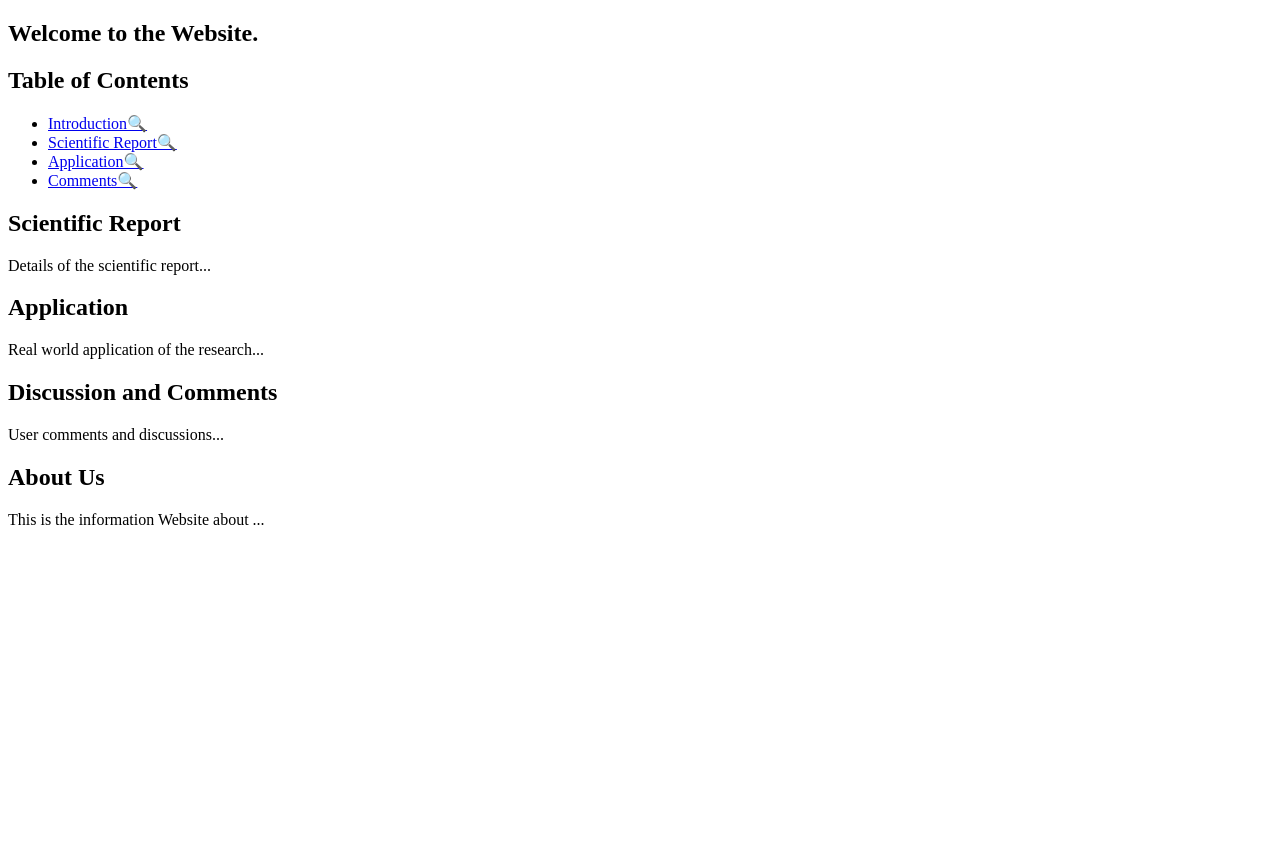
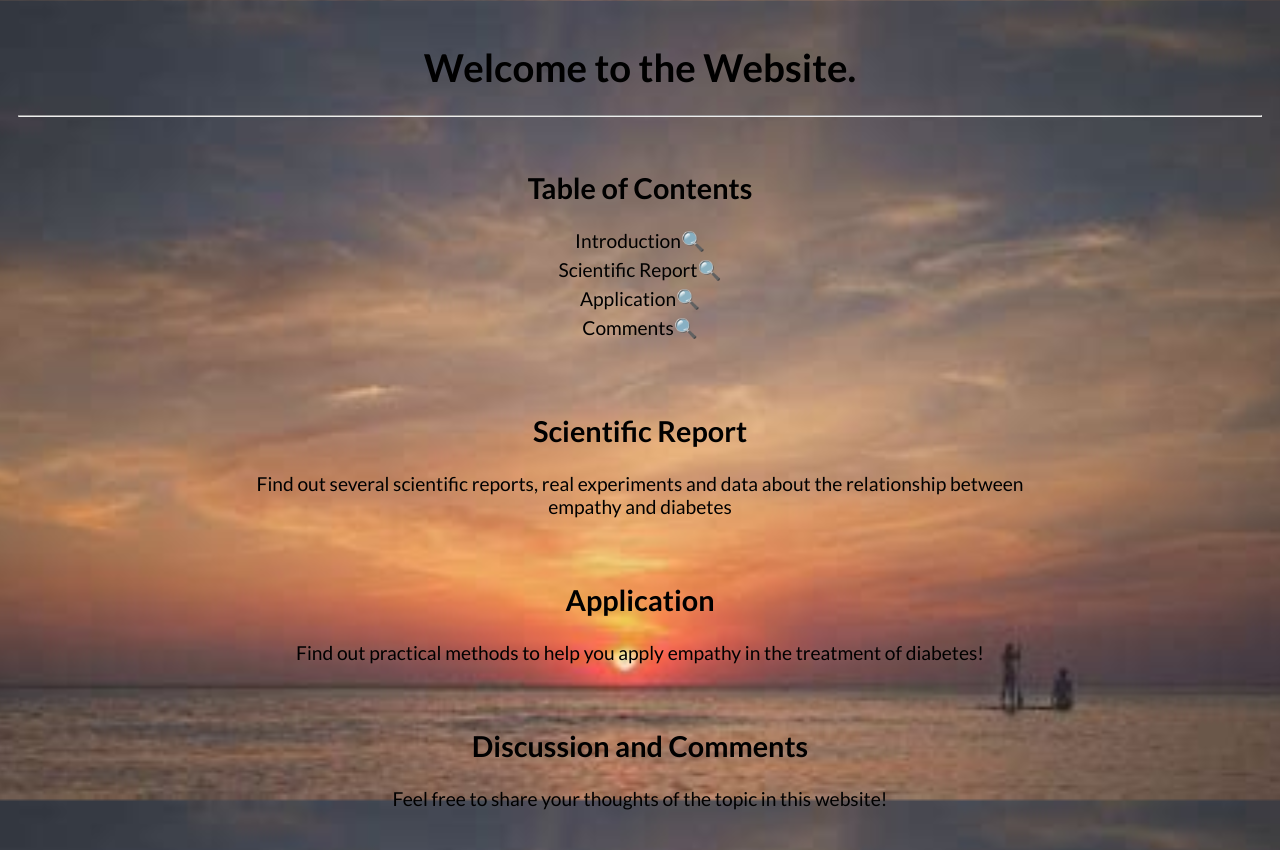
Before and after one commit to SergeSu111/PaperWebsite, a plain HTML site: page public/index.html in a window 1280 px wide. Before the commit the page ends 800 px from the top, so only its background shows below. Drawn offline with Linux system fonts and the light colour scheme; a web font is replaced by a local one.

Commit message:
finished the first page html and css

```diff
--- /dev/null
+++ b/index.css
@@ -0,0 +1,82 @@
+
+
+header
+{
+
+    padding: 10px;
+    text-align: center;
+}
+
+main
+{
+
+    max-width: 800px;
+    margin: auto;
+}
+
+aside, section, footer {
+    margin-bottom: 20px;
+}
+
+aside {
+    padding: 10px;
+    text-align: center;
+}
+
+aside ul {
+    list-style: none;
+    padding: 0;
+}
+
+a
+{
+    text-decoration: none;
+    color:black;
+}
+aside li {
+    margin-bottom: 5px;
+}
+
+#report
+{
+
+    padding:1px;
+    text-align: center;
+}
+
+#application
+{
+    padding:1px;
+    text-align: center;
+}
+
+#comments
+{
+
+    padding:1px;
+    text-align: center;
+}
+
+body {
+
+    font-family: "Lato", sans-serif;
+    font-weight: 400;
+    font-style: normal;
+
+    background-image: url('public/images/background.png');
+    background-size: cover; /* 这将确保图片覆盖整个页面 */
+    background-position: center; /* 图片将以页面中心为中点显示 */
+    background-repeat: no-repeat; /* 这将防止图片重复 */
+    background-attachment: fixed; /* 图片固定，不随滚动条滚动 */
+  }
+
+  html
+  {
+    font-size: 125%;
+    font-size: larger;
+  }
+
+  h2
+  {
+
+  }
--- a/public/index.html
+++ b/public/index.html
@@ -4,10 +4,16 @@
     <meta charset="UTF-8">
     <meta name="viewport" content="width=device-width, initial-scale=1.0">
     <title>Document</title>
+    <link rel="stylesheet" href="/index.css">
+    <style>
+        @import url('https://fonts.googleapis.com/css2?family=Acme&family=Lato:ital,wght@0,100;0,300;0,400;0,700;0,900;1,100;1,300;1,400;1,700;1,900&family=Protest+Riot&display=swap');
+        </style>
+
 </head>
 <body>
     <header>
-        <h2>Welcome to the Website.</h2>
+        <h1>Welcome to the Website.</h2>
+            <hr>
     </header>
     <main>
         <aside>
@@ -22,22 +28,23 @@
 
         <section id="report">
             <h2>Scientific Report</h2>
-            <p>Details of the scientific report...</p>
+            <p> Find out several scientific reports, real experiments and data about the relationship between empathy and diabetes</p>
         </section>
 
         <section id="application">
             <h2>Application</h2>
-            <p>Real world application of the research...</p>
+            <p>Find out practical methods to help you apply empathy in the treatment of diabetes!
+            </p>
         </section>
 
         <section id="comments">
             <h2>Discussion and Comments</h2>
-            <p>User comments and discussions...</p>
+            <p> Feel free to share your thoughts of the topic in this website!</p>
         </section>
     </main>
+
     <footer>
-        <h2>About Us</h2>
-        <p>This is the information Website about ...</p>
     </footer>
+    <script src = "index.js"></script>
 </body>
 </html>
```
Also changed, not shown: public/introduction.html (+11 -0 lines), public/images/background.png (added).
